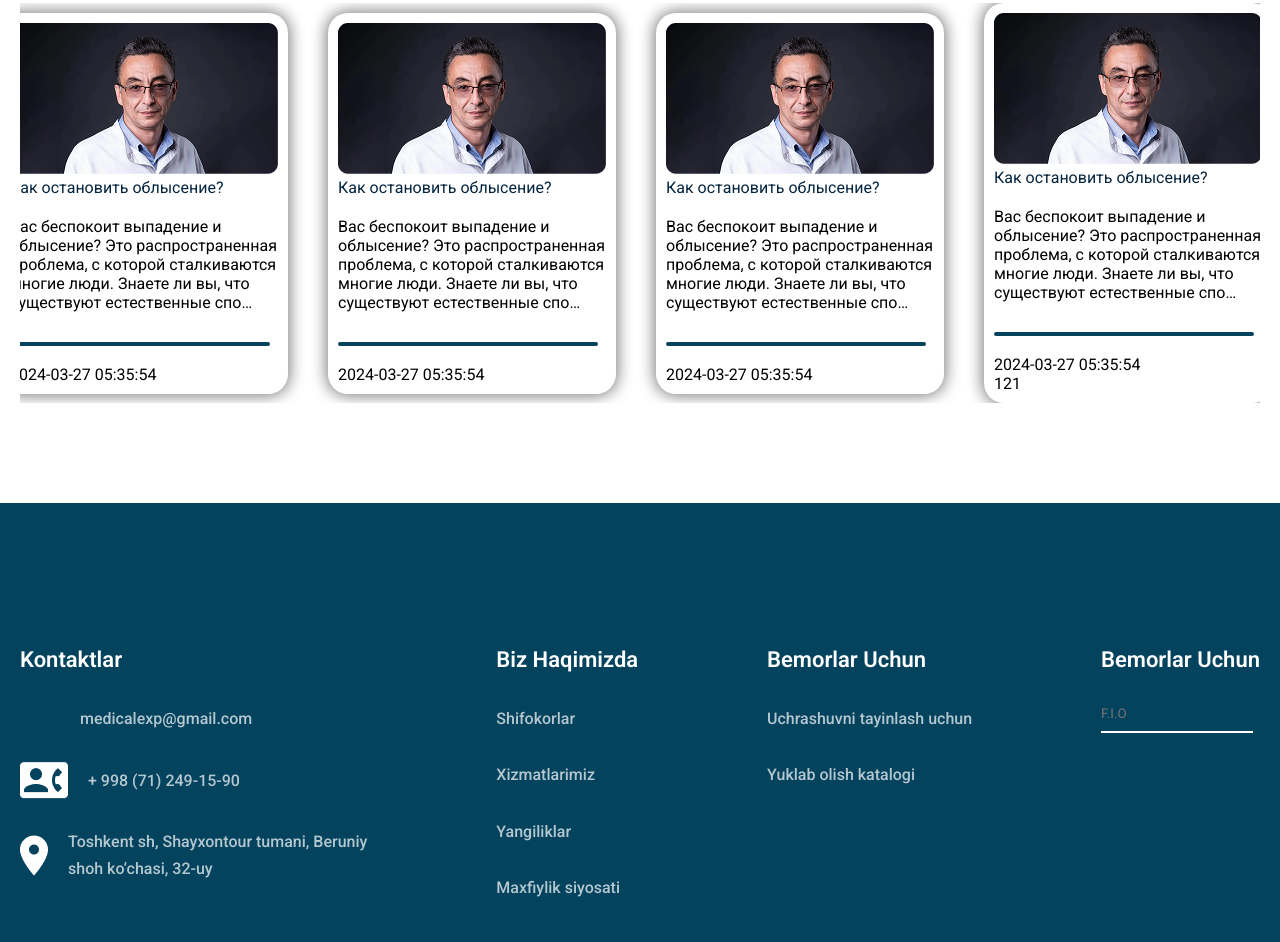
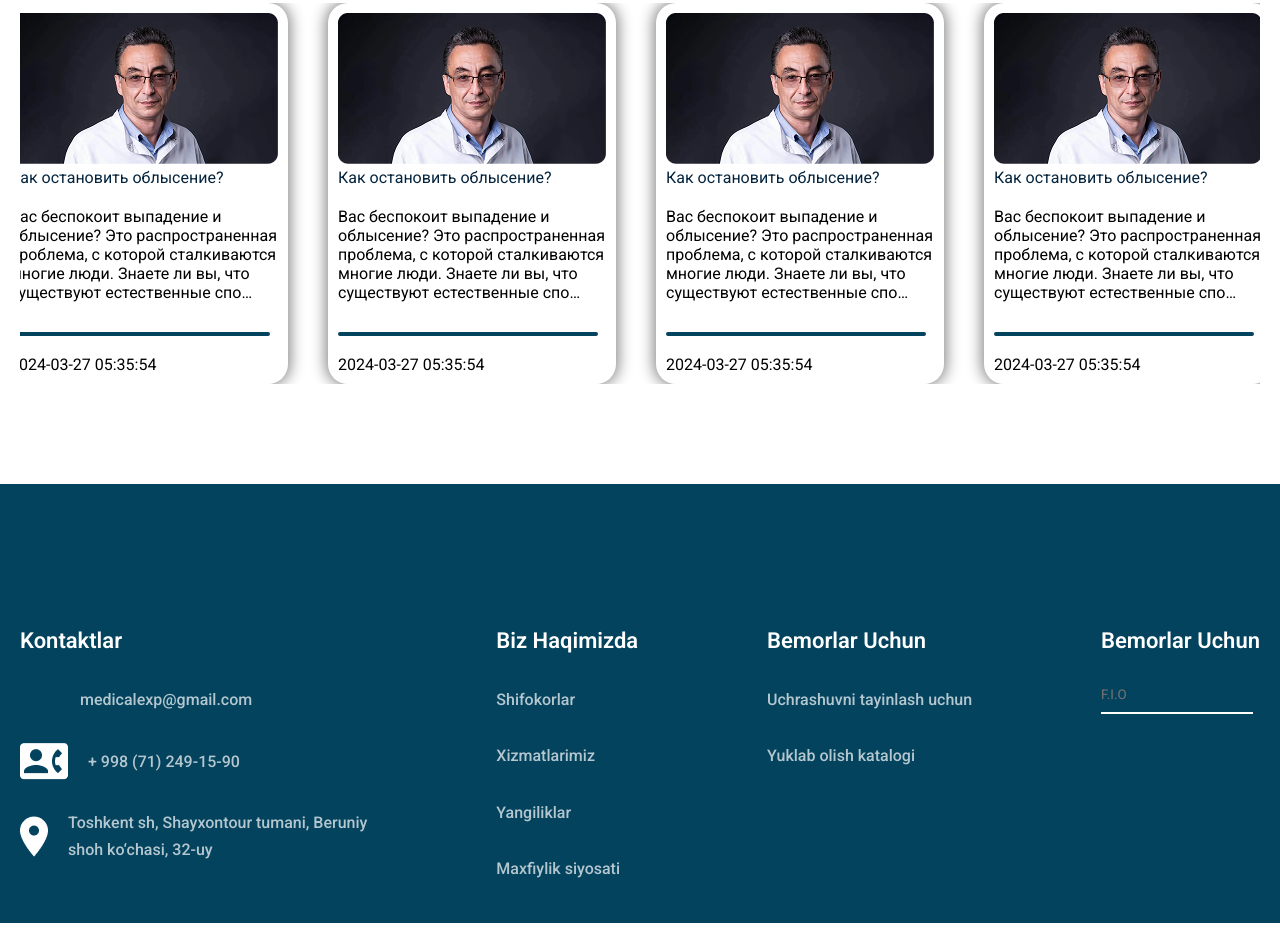
Before and after one commit to Firdavs-Fedralniy/new-medic, a plain HTML site: page views/index.html in a window 1280 px wide. Shown: the part 3292-4234 px from the top of the page. Drawn offline with nearby package versions, Linux system fonts and the light colour scheme.

Commit message:
negra netu

```diff
--- a/views/index.html
+++ b/views/index.html
@@ -342,7 +342,7 @@
               <div class="border2"></div>
               <img src="" alt="" />
               <p>2024-03-27 05:35:54</p>
-              <p>121</p>
+
             </div>
           </div>
         </div>
```
